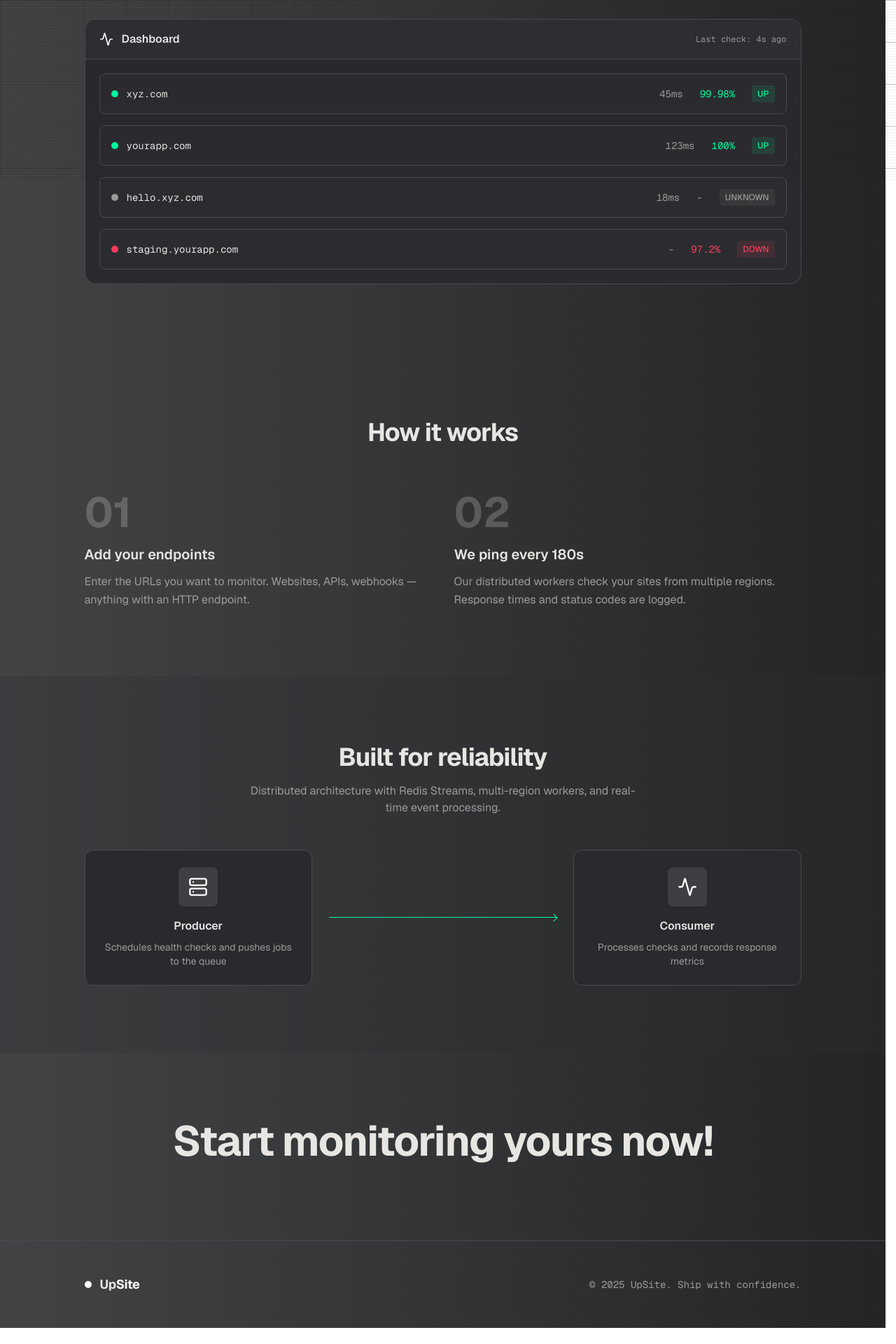
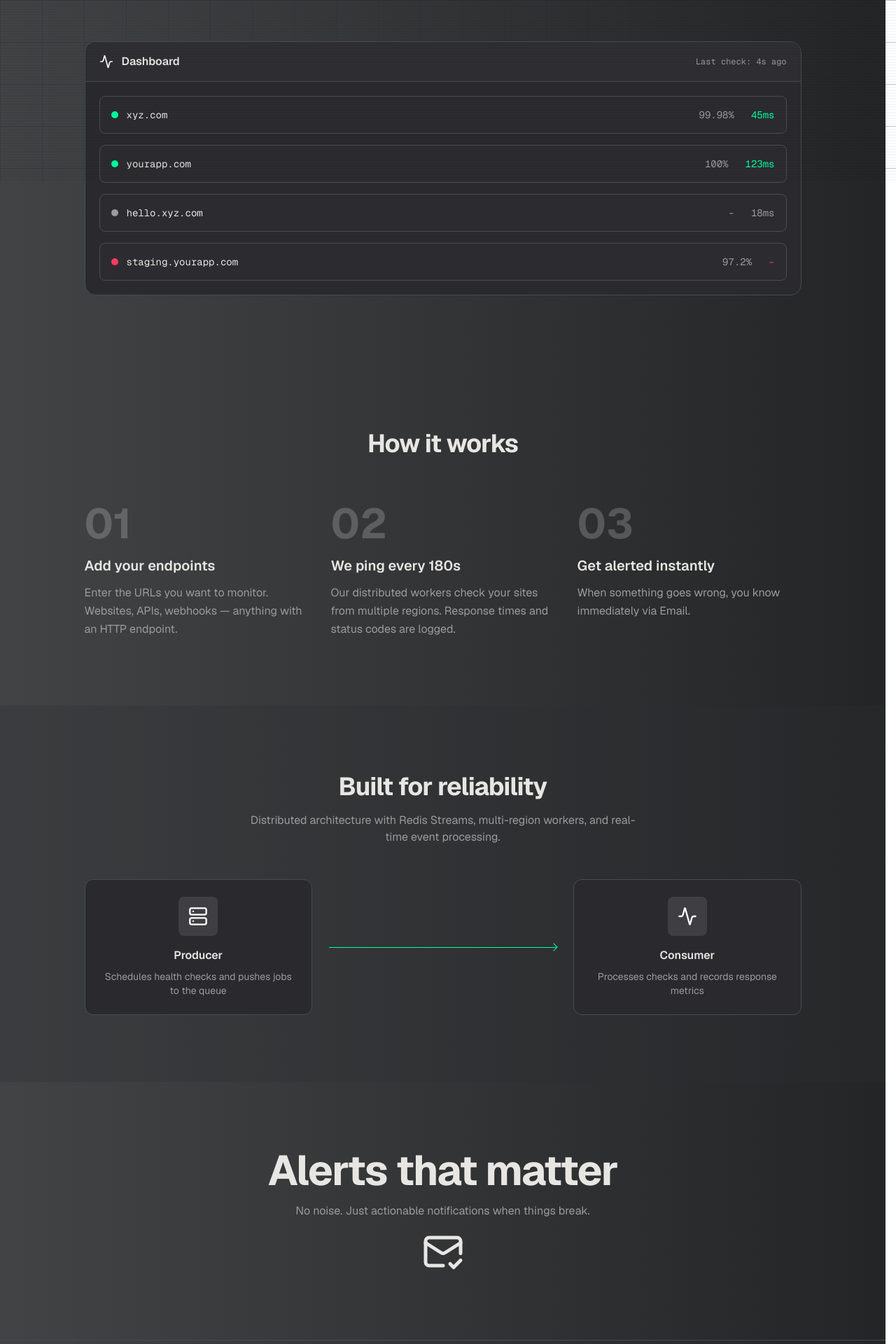
Before and after one commit to saatvik-10/up-site-ts, a Next.js app in the folder apps/web/: page / in a window 1280 px wide. Shown: the part 540-2460 px from the top of the page at 70% size. Before the commit the page ends 2437 px from the top, so only its background shows below. Built offline with nearby package versions, Linux system fonts and the light colour scheme; no server answers.

Commit message:
added alert content

```diff
--- a/apps/web/components/Hero.tsx
+++ b/apps/web/components/Hero.tsx
@@ -1,8 +1,8 @@
 'use client';
 
-import { Activity } from 'lucide-react';
+import { Activity, MailCheckIcon } from 'lucide-react';
 import { Button } from './ui/button';
-import { AlertTriangle, ArrowRight, Server } from 'lucide-react';
+import { ArrowRight, Server } from 'lucide-react';
 import Footer from './Footer';
 import { useRouter } from 'next/navigation';
 
@@ -21,7 +21,8 @@ const Hero = () => {
 
           <p className='animate-fade-up delay-200 max-w-2xl mx-auto text-lg md:text-xl text-muted-foreground mb-10 leading-relaxed'>
             Real-time uptime monitoring for websites.
-            {/* Get instant alerts the moment something breaks. */}
+            <br />
+            Get instant alerts the moment something breaks.
           </p>
 
           <div className='animate-fade-up delay-300 flex flex-col sm:flex-row items-center justify-center gap-4'>
@@ -97,7 +98,7 @@ const Hero = () => {
                   </div>
                   <div className='flex items-center gap-6 text-sm'>
                     <span className='text-muted-foreground font-mono hidden md:block'>
-                      {site.latency}
+                      {site.uptime}
                     </span>
                     <span
                       className={`font-mono hidden md:block ${
@@ -108,18 +109,7 @@ const Hero = () => {
                             : 'text-destructive'
                       }`}
                     >
-                      {site.uptime}
-                    </span>
-                    <span
-                      className={`px-2 py-1 rounded text-xs font-medium ${
-                        site.status === 'up'
-                          ? 'bg-accent/10 text-accent'
-                          : site.status === 'unknown'
-                            ? 'bg-muted-foreground/10 text-muted-foreground'
-                            : 'bg-destructive/10 text-destructive'
-                      }`}
-                    >
-                      {site.status.toUpperCase()}
+                      {site.latency}
                     </span>
                   </div>
                 </div>
@@ -135,8 +125,7 @@ const Hero = () => {
             How it works
           </h2>
 
-          {/* <div className='grid md:grid-cols-3 gap-8'> */}
-          <div className='grid md:grid-cols-2 gap-8'>
+          <div className='grid md:grid-cols-3 gap-8'>
             <div className='relative'>
               <div className='text-6xl font-bold text-primary/20 mb-4'>01</div>
               <h3 className='text-xl font-semibold mb-3'>Add your endpoints</h3>
@@ -155,16 +144,15 @@ const Hero = () => {
               </p>
             </div>
 
-            {/* <div className='relative'>
+            <div className='relative'>
               <div className='text-6xl font-bold text-primary/20 mb-4'>03</div>
               <h3 className='text-xl font-semibold mb-3'>
                 Get alerted instantly
               </h3>
               <p className='text-muted-foreground leading-relaxed'>
-                When something goes wrong, you know immediately. Email, Slack,
-                Discord — pick your channel.
+                When something goes wrong, you know immediately via Email.
               </p>
-            </div> */}
+            </div>
           </div>
         </div>
       </section>
@@ -211,61 +199,17 @@ const Hero = () => {
         </div>
       </section>
 
-      {/* <section className='relative px-6 py-24'>
+      <section className='relative px-6 py-24'>
         <div className='max-w-3xl mx-auto'>
-          <div className='text-center mb-12'>
-            <h2 className='text-3xl md:text-4xl font-bold tracking-tight mb-4'>
+          <div className='flex flex-col items-center gap-4'>
+            <h2 className='text-3xl md:text-6xl font-bold tracking-tight'>
               Alerts that matter
             </h2>
             <p className='text-muted-foreground'>
               No noise. Just actionable notifications when things break.
             </p>
+            <MailCheckIcon className='size-15' />
           </div>
-
-          <div className='rounded-xl bg-card border border-destructive/30 overflow-hidden'>
-            <div className='flex items-center gap-3 px-5 py-4 bg-destructive/5 border-b border-destructive/20'>
-              <AlertTriangle className='w-5 h-5 text-destructive' />
-              <span className='font-semibold text-destructive'>
-                Incident Detected
-              </span>
-              <span className='ml-auto text-xs font-mono text-muted-foreground'>
-                2 min ago
-              </span>
-            </div>
-            <div className='p-5 space-y-4'>
-              <div className='flex items-center justify-between'>
-                <span className='text-sm text-muted-foreground'>Endpoint</span>
-                <span className='font-mono text-sm'>
-                  staging.yourapp.com/health
-                </span>
-              </div>
-              <div className='flex items-center justify-between'>
-                <span className='text-sm text-muted-foreground'>Status</span>
-                <span className='font-mono text-sm text-destructive'>
-                  503 Service Unavailable
-                </span>
-              </div>
-              <div className='flex items-center justify-between'>
-                <span className='text-sm text-muted-foreground'>Region</span>
-                <span className='font-mono text-sm'>eu-west-1</span>
-              </div>
-              <div className='pt-4 border-t border-border'>
-                <p className='text-sm text-muted-foreground'>
-                  Alert sent to{' '}
-                  <span className='text-foreground'>#ops-alerts</span> on Slack
-                  and <span className='text-foreground'>team@yourapp.com</span>
-                </p>
-              </div>
-            </div>
-          </div>
-        </div>
-      </section> */}
-
-      <section className='relative px-6 py-24'>
-        <div className='max-w-4xl mx-auto text-center'>
-          <h2 className='text-3xl md:text-6xl font-bold tracking-tight mb-4'>
-            Start monitoring yours now!
-          </h2>
         </div>
       </section>
 
```
